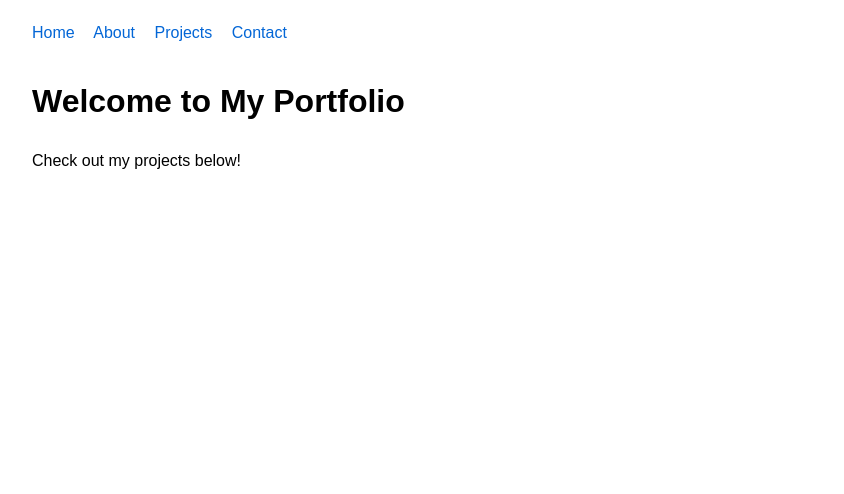
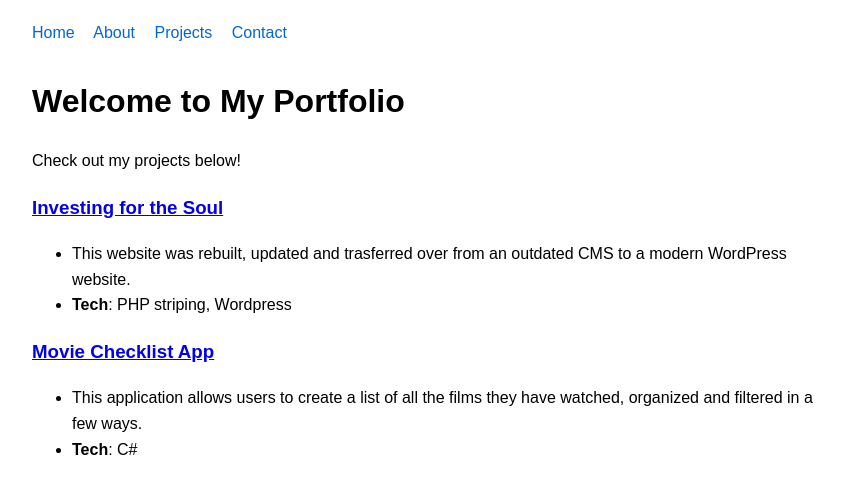
Before and after one commit to nolanhotrum/nolanhotrum.github.io, a Jekyll site: the page built from index.md, in a window 1280 px wide. Shown: the top 494 px of the page, without its empty margins (208-1052 px from the left). Built offline with Jekyll 4.4.1, drawn with Linux system fonts in a browser that asks for light colours.

Commit message:
Update index.md

```diff
--- a/index.md
+++ b/index.md
@@ -4,3 +4,11 @@ title: Home
 ---
 # Welcome to My Portfolio
 Check out my projects below!
+
+### [Investing for the Soul](https://investingforthesoul.com)
+- This website was rebuilt, updated and trasferred over from an outdated CMS to a modern WordPress website.
+- **Tech**: PHP striping, Wordpress
+
+### [Movie Checklist App](https://github.com/nolanhotrum/MoviesWatchedApp)
+- This application allows users to create a list of all the films they have watched, organized and filtered in a few ways.
+- **Tech**: C#
```
